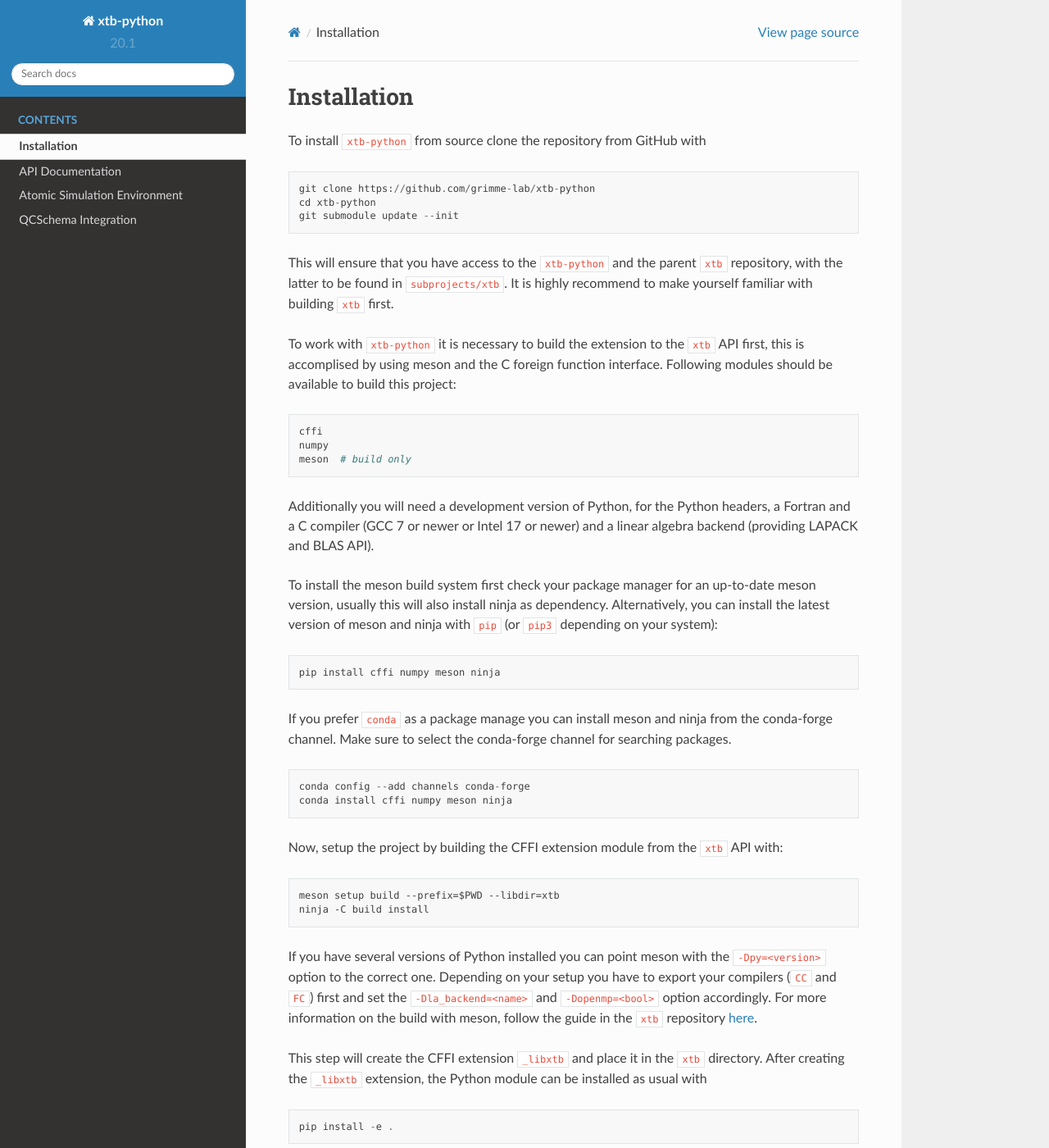
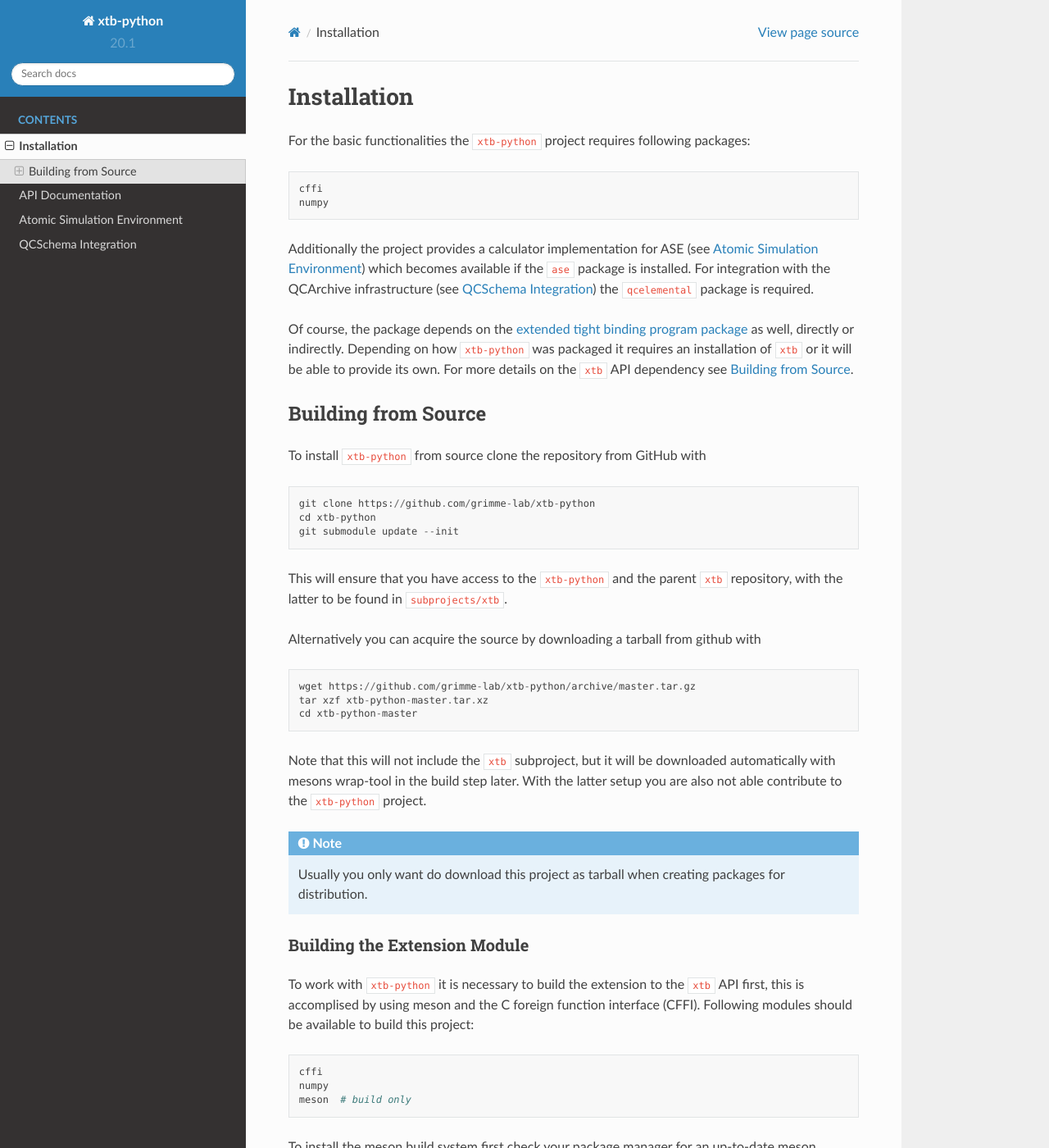
Before and after one commit to grimme-lab/xtb-python, a Sphinx documentation site: the page built from docs/installation.rst, in a window 1280 px wide and 1400 px high. Shown: the whole window at 82% size. Built offline with Sphinx 7.4.7 and the Read the Docs theme 2.0.0, drawn with Linux system fonts in a browser that asks for light colours; the version number is read from the project's files by our own code; some of the changed text lies outside the part shown.

Commit message:
More detailed installation introduction
- add a wrap file for the xtb subproject
- add test requirements to config

```diff
--- a/docs/ase-calculator.rst
+++ b/docs/ase-calculator.rst
@@ -1,3 +1,4 @@
+.. _ase:
 .. module:: xtb.ase
 
 Atomic Simulation Environment
--- a/docs/installation.rst
+++ b/docs/installation.rst
@@ -1,5 +1,28 @@
+.. _install:
+
 Installation
 ============
+
+For the basic functionalities the ``xtb-python`` project requires following
+packages:
+
+.. code::
+
+   cffi
+   numpy
+
+Additionally the project provides a calculator implementation for ASE (see :ref:`ase`) which becomes available if the ``ase`` package is installed.
+For integration with the QCArchive infrastructure (see :ref:`qcarchive`) the ``qcelemental`` package is required.
+
+Of course, the package depends on the `extended tight binding program package <https://xtb-docs.readthedocs.io>`_ as well, directly or indirectly.
+Depending on how ``xtb-python`` was packaged it requires an installation of ``xtb`` or it will be able to provide its own.
+For more details on the ``xtb`` API dependency see :ref:`building`.
+
+
+.. _building:
+
+Building from Source
+--------------------
 
 To install ``xtb-python`` from source clone the repository from GitHub with
 
@@ -10,9 +33,28 @@ To install ``xtb-python`` from source clone the repository from GitHub with
    git submodule update --init
 
 This will ensure that you have access to the ``xtb-python`` and the parent ``xtb`` repository, with the latter to be found in ``subprojects/xtb``.
-It is highly recommend to make yourself familiar with building ``xtb`` first.
 
-To work with ``xtb-python`` it is necessary to build the extension to the ``xtb`` API first, this is accomplised by using meson and the C foreign function interface.
+Alternatively you can acquire the source by downloading a tarball from github
+with
+
+.. code::
+
+   wget https://github.com/grimme-lab/xtb-python/archive/master.tar.gz
+   tar xzf xtb-python-master.tar.xz
+   cd xtb-python-master
+
+Note that this will not include the ``xtb`` subproject, but it will be downloaded automatically with mesons wrap-tool in the build step later.
+With the latter setup you are also not able contribute to the ``xtb-python`` project.
+
+.. note::
+
+   Usually you only want do download this project as tarball when creating packages for distribution.
+
+
+Building the Extension Module
+~~~~~~~~~~~~~~~~~~~~~~~~~~~~~
+
+To work with ``xtb-python`` it is necessary to build the extension to the ``xtb`` API first, this is accomplised by using meson and the C foreign function interface (CFFI).
 Following modules should be available to build this project:
 
 .. code::
@@ -20,8 +62,6 @@ Following modules should be available to build this project:
    cffi
    numpy
    meson  # build only
-
-Additionally you will need a development version of Python, for the Python headers, a Fortran and a C compiler (GCC 7 or newer or Intel 17 or newer) and a linear algebra backend (providing LAPACK and BLAS API).
 
 To install the meson build system first check your package manager for an up-to-date meson version, usually this will also install ninja as dependency.
 Alternatively, you can install the latest version of meson and ninja with ``pip`` (or ``pip3`` depending on your system):
@@ -42,14 +82,51 @@ Now, setup the project by building the CFFI extension module from the ``xtb`` AP
 
 .. code::
 
-   meson setup build --prefix=$PWD --libdir=xtb
+   meson setup build --prefix=$PWD --libdir=xtb --default-library=shared
    ninja -C build install
+
+This step will create the CFFI extension ``_libxtb`` and place it in the ``xtb`` directory.
+
+
+Meson cannot find xtb dependency
+^^^^^^^^^^^^^^^^^^^^^^^^^^^^^^^^
+
+If meson cannot find your ``xtb`` installation check if you have ``pkg-config`` installed and that ``xtb`` can be found using
+
+.. code::
+
+   pkg-config xtb --print-errors
+
+In case this fails ensure that the ``xtb.pc`` file is in a directory in the ``PKG_CONFIG_PATH`` and retry.
+For the official release tarball you possible have to edit the first line of ``xtb.pc`` to point to the location where you installed ``xtb``:
+
+.. code:: diff
+
+   --- a/lib/pkgconfig/xtb.pc
+   +++ b/lib/pkgconfig/xtb.pc
+   @@ -1,4 +1,4 @@
+   -prefix=/
+   +prefix=/absolute/path/to/xtb
+    libdir=${prefix}/lib
+    includedir=${prefix}/include/xtb
+
+.. note::
+
+   Installs from conda-forge should work out-of-box.
+
+
+Dealing with Several Versions of Python
+^^^^^^^^^^^^^^^^^^^^^^^^^^^^^^^^^^^^^^^
 
 If you have several versions of Python installed you can point meson with the ``-Dpy=<version>`` option to the correct one.
 Depending on your setup you have to export your compilers (``CC`` and ``FC``) first and set the ``-Dla_backend=<name>`` and ``-Dopenmp=<bool>`` option accordingly.
-For more information on the build with meson, follow the guide in the ``xtb`` repository `here <https://github.com/grimme-lab/xtb/blob/master/meson/README.adoc>`_.
 
-This step will create the CFFI extension ``_libxtb`` and place it in the ``xtb`` directory.
+
+.. _devel-install:
+
+Installing in Development Mode
+^^^^^^^^^^^^^^^^^^^^^^^^^^^^^^
+
 After creating the ``_libxtb`` extension, the Python module can be installed as usual with
 
 .. code::
@@ -62,3 +139,66 @@ You can test your setup by opening a new Python interpreter and try to import th
 .. code::
 
    >>> import xtb.interface
+
+If you also want to use extensions install with
+
+.. code::
+
+   pip install -e '.[ase,qcschema]'
+
+Now you can test your installation with
+
+.. code::
+
+   pytest --pyargs xtb
+
+
+Helpful Tools
+^^^^^^^^^^^^^
+
+We aim for a high quality code base and encourage substainable development models.
+
+Please, install a linter like ``flake8`` or ``pylint`` to catch errors before they become bugs.
+Also, typehints are mandatory in this project, you should typecheck locally with ``mypy``.
+A consistent coding style is enforced by using ``black``, every source file should be reformatted using ``black``, the only exceptions are tests.
+
+
+Building without Upstream Dependency
+~~~~~~~~~~~~~~~~~~~~~~~~~~~~~~~~~~~~
+
+For convenience we also offer a mode to work without an upstream ``xtb`` dependency, this can be quite handy if you also want to work on the ``xtb`` API itself or want to create a failsafe package that cannot break due to ABI or API incompatibilities.
+
+.. note::
+
+   It is highly recommend to make yourself familiar with building ``xtb`` first.
+
+For this approach we follow the same scheme as with the normal extension build.
+You will need the following packages installed
+
+.. code::
+
+   cffi
+   numpy
+   meson  # build only
+
+Additionally you will need a development version of Python, for the Python headers, a Fortran and a C compiler (GCC 7 or newer or Intel 17 or newer) and a linear algebra backend (providing LAPACK and BLAS API).
+
+We closely follow the approach from before, but we change the configuration of the extension build to
+
+.. code::
+
+   meson setup build --prefix=$PWD --libdir=xtb --default-library=static
+   ninja -C build install
+
+
+Depending on how you acquired the project mesons wrap-tool will first need to download the ``xtb`` source code.
+Instead of dynamically depending on ``xtb`` the complete project will be build and included as a whole into the CFFI extension module, making your ``xtb-python`` effectively independent of ``xtb``.
+
+You can pass the ``-Dopenmp=<bool>`` and ``-Dla_backend=<netlib|openblas|mkl>`` in the configuration step to configure the ``xtb`` build.
+To change the compiler used export them in the environment variables ``CC`` and ``FC``.
+
+.. tip::
+
+   For more information on the build with meson, follow the guide in the ``xtb`` repository `here <https://github.com/grimme-lab/xtb/blob/master/meson/README.adoc>`_.
+
+From here you can proceed with :ref:`devel-install`.
```
Also changed, not shown: docs/index.rst (+35 -1 lines), setup.cfg (+16 -1 lines), 4 other files.
